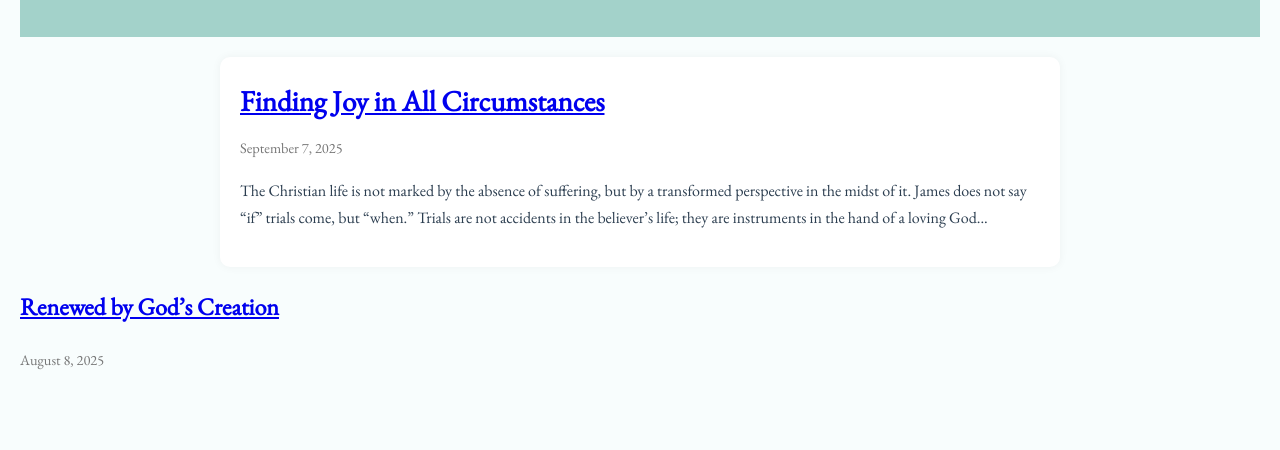
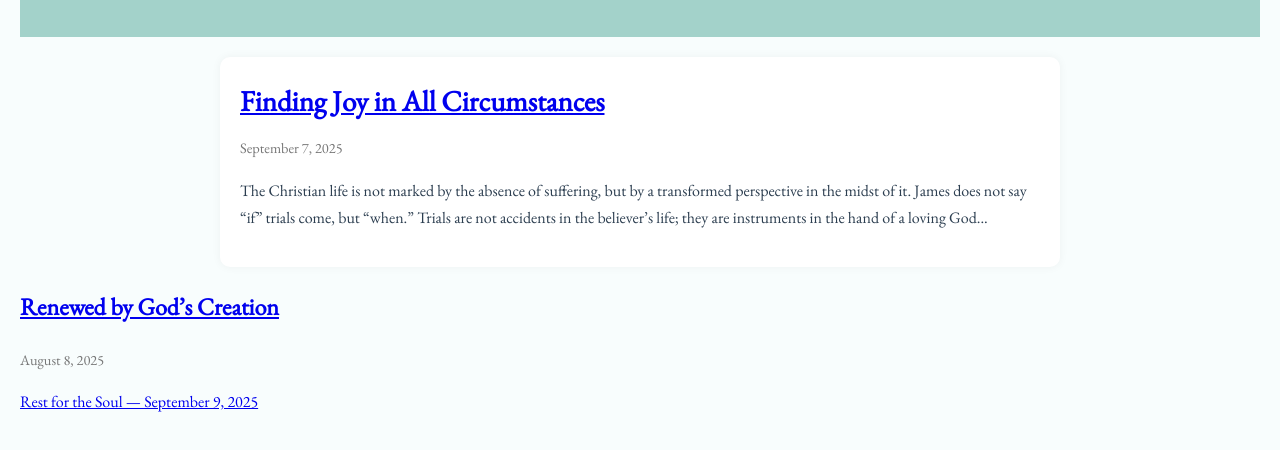
Before and after one commit to PerfectPeaceMinistries/Perfect-peace-site, a plain HTML site: page september-2025.html in a window 1280 px wide. Shown: the part 128-578 px from the top of the page. Drawn offline with nearby package versions, Linux system fonts and the light colour scheme.

Commit message:
Update september-2025.html

```diff
--- a/september-2025.html
+++ b/september-2025.html
@@ -62,6 +62,7 @@
   <h2><a href="renewed-by-gods-creation.html">Renewed by God’s Creation</a></h2>
   <div class="date">August 8, 2025</div>
 </div>
+  <p><a href="rest-for-the-soul.html" class="devotional-link">Rest for the Soul — September 9, 2025</a></p>
 
 
   </footer>
```
